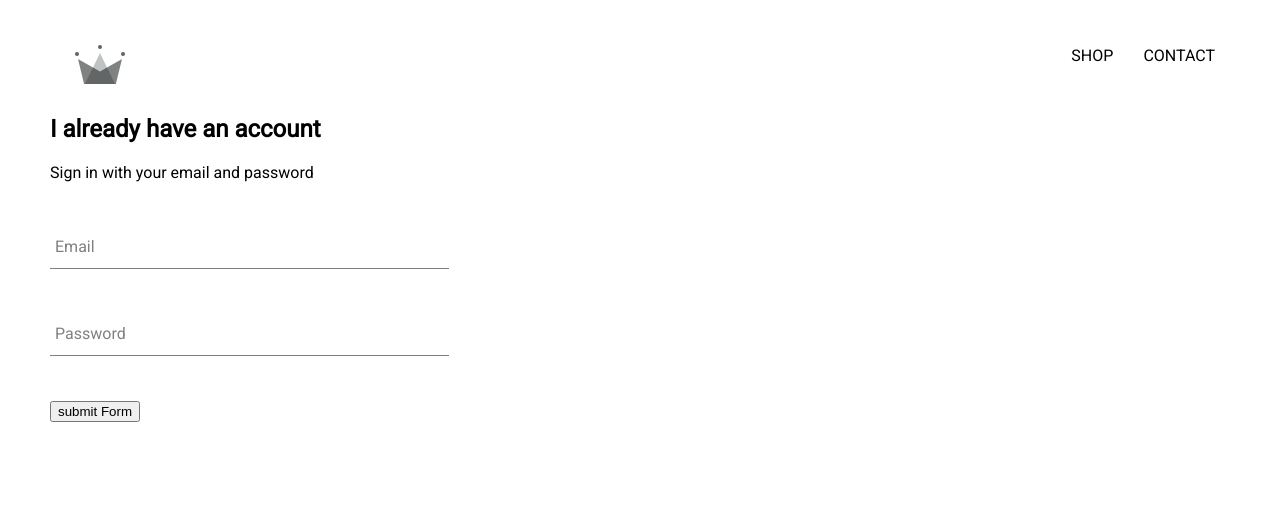
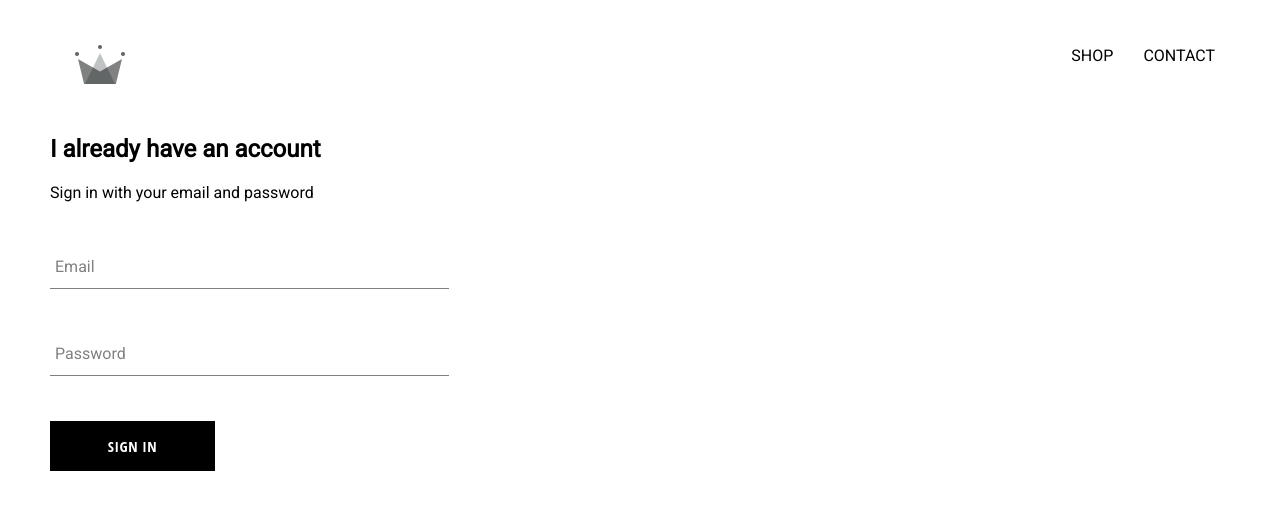
Before and after one commit to RoyRee/crwn-shopping, a React (Create React App) app: page /signin in a window 1280 px wide. Shown: the top 510 px of the page. Built offline with nearby package versions, Linux system fonts and the light colour scheme.

Commit message:
Created custom buttom component

```diff
--- /dev/null
+++ b/src/components/custom-button/custom-button.component.jsx
@@ -0,0 +1,10 @@
+import React from 'react';
+
+import './custom-button.styles.scss';
+
+const CustomButton =({children, ...otherProps}) =>(
+    <button className='custom-button' {...otherProps}>
+        {children}
+    </button>
+)
+export default CustomButton;
--- /dev/null
+++ b/src/components/custom-button/custom-button.styles.scss
@@ -0,0 +1,22 @@
+.custom-button {
+    min-width: 165px;
+    width: auto;
+    height: 50px;
+    letter-spacing: 0.5px;
+    line-height: 50px;
+    padding: 0 35px 0 35px;
+    font-size: 15px;
+    background-color: black;
+    color: white;
+    text-transform: uppercase;
+    font-family: 'Open Sans Condensed';
+    font-weight: bolder;
+    border: none;
+    cursor: pointer;
+
+    &:hover {
+      background-color: white;
+      color: black;
+      border: 1px solid black;
+    }
+  }
--- a/src/components/sign-in/sign-in.component.jsx
+++ b/src/components/sign-in/sign-in.component.jsx
@@ -2,6 +2,7 @@
 
 import './sign-in.styles.scss';
 import FormInput from '../form-input/form-input.component';
+import CustomButton from '../custom-button/custom-button.component';
 
 
 class SignIn extends React.Component{
@@ -54,8 +55,12 @@
                     label='Password'
                     required
                     />
-
-                    <input type="submit" value='submit Form' />
+                    <CustomButton
+                    type='submit'
+                    >
+                        SIGN IN
+                    </CustomButton>
+                    {/* <input type="submit" value='submit Form' /> */}
                 </form>
             </div>
         )
--- a/src/components/sign-in/sign-in.styles.scss
+++ b/src/components/sign-in/sign-in.styles.scss
@@ -1,3 +1,9 @@
 .sign-in{
     width:30vw;
+    display: flex;
+    flex-direction: column;
 }
+
+.title{
+    margin: 10px 0;
+}
```
